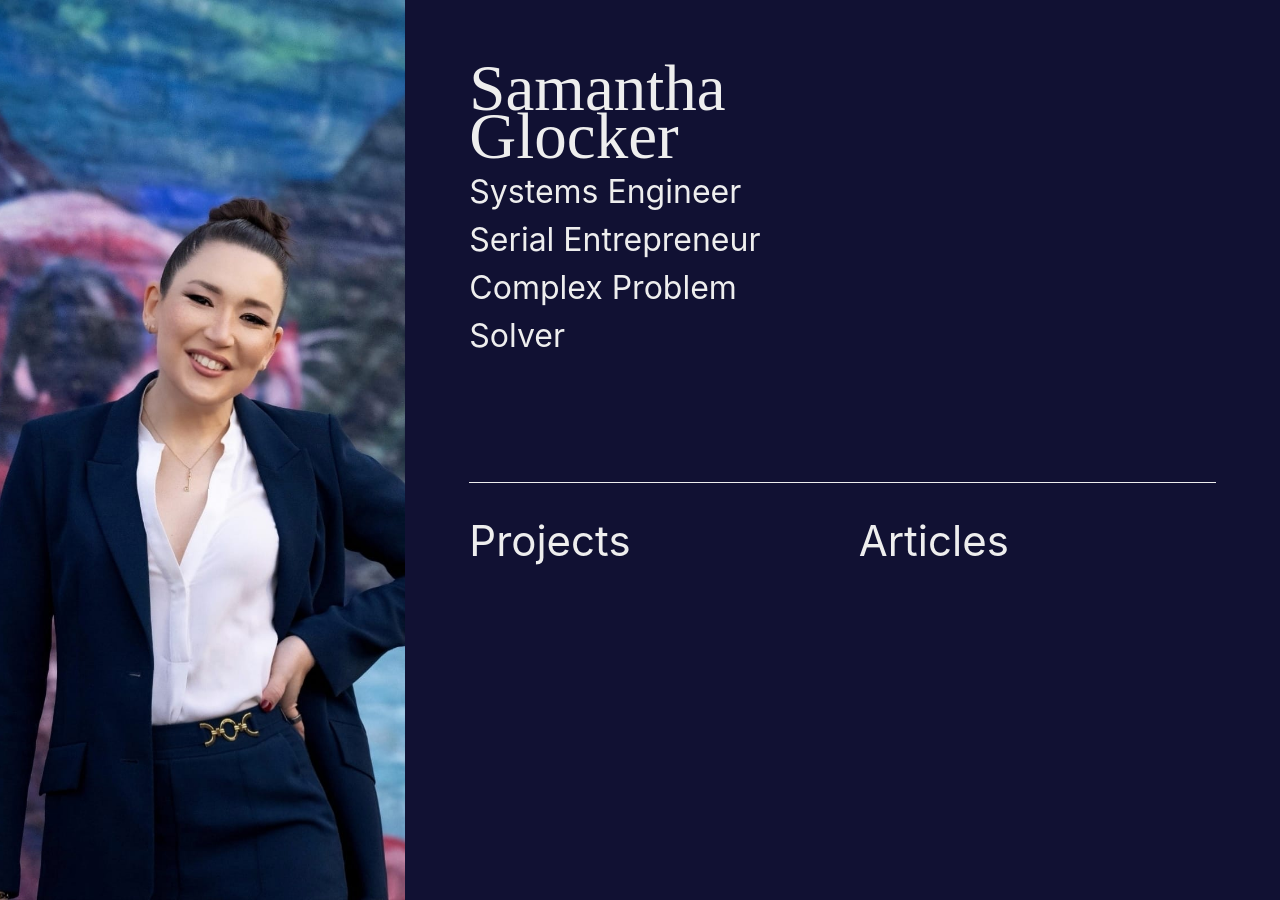
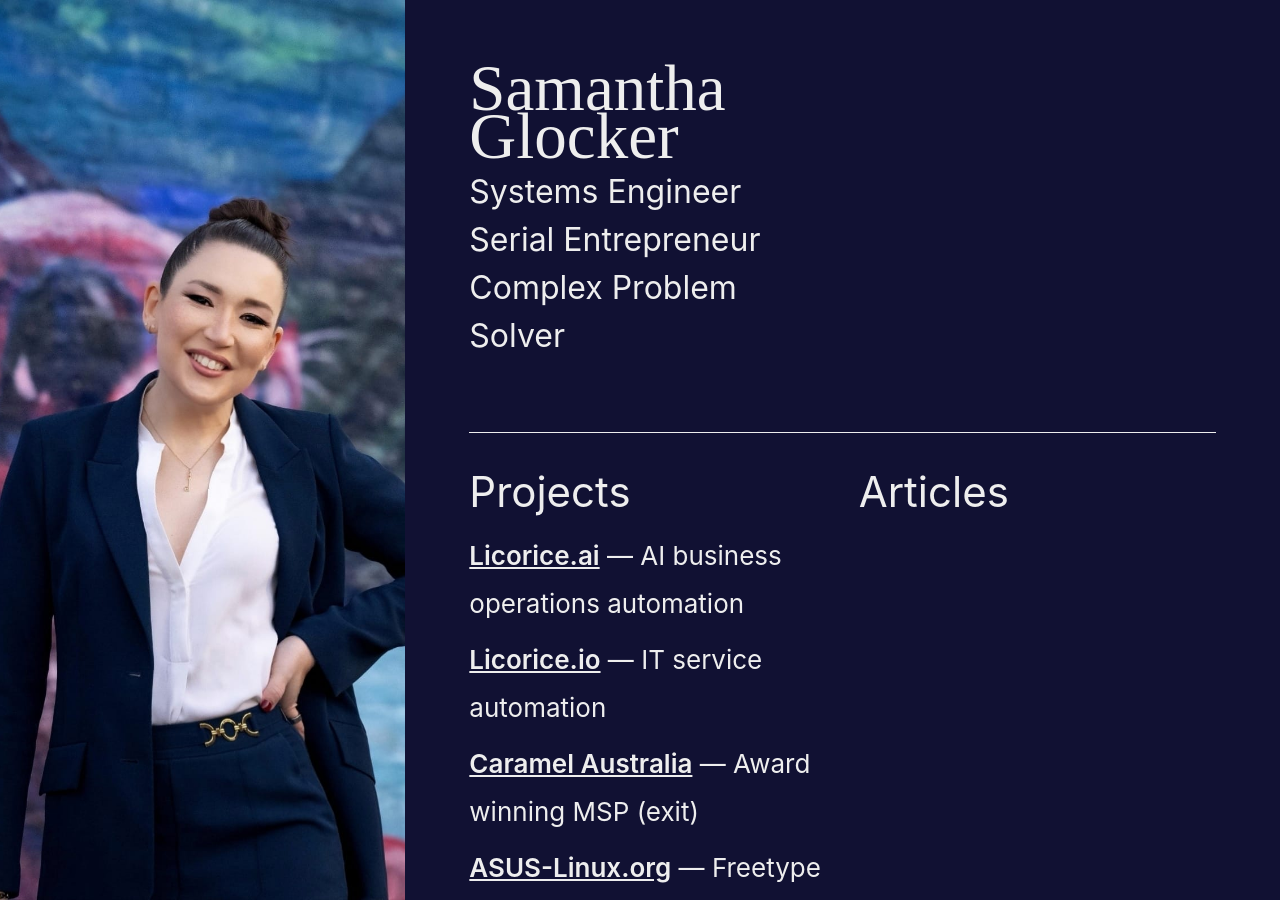
Before and after one commit to sammilucia/sammilucia.github.io, a Jekyll site: the page built from index.md, in a window 1280 px wide. Built offline with Jekyll 4.4.1, drawn with Linux system fonts in a browser that asks for light colours.

Commit message:
fix projects

```diff
--- /dev/null
+++ b/_data/projects.yml
@@ -0,0 +1,39 @@
+- name: Licorice.ai
+  url: https://licorice.ai
+  description: AI business operations automation
+
+- name: Licorice.io
+  url: https://licorice.io
+  description: IT service automation
+
+- name: Caramel Australia
+  url: #
+  description: Award winning MSP (exit)
+
+- name: ASUS-Linux.org
+  url: https://asus-linux.org
+  description: Freetype for Windows
+
+- name: mactype.net
+  url: https://mactype.net
+  description: Freetype for Windows
+
+- name: Cyberpunk 2077 Ultra Plus mod
+  url: https://www.nexusmods.com/cyberpunk2077/mods/10490
+  description: redENGINE and path tracing fixes
+
+- name: Hogwarts Legacy Ultra Plus mod
+  url: https://www.nexusmods.com/hogwartslegacy/mods/660
+  description: Unreal Engine fixes
+
+- name: 'Star Wars Jedi: Fallen Order mod'
+  url: https://www.nexusmods.com/starwarsjedifallenorder/mods/778
+  description: Unreal Engine and Respawn plugin fixes
+
+- name: NobaraProject.org
+  url: https://nobaraproject.org
+  description: An up-to-date user-friendly distro based on Fedora
+
+- name: TrelloX.io
+  url: https://trellox.io
+  description: Trello with focus
```
Also changed, not shown: _layouts/default.html (indentation only).
